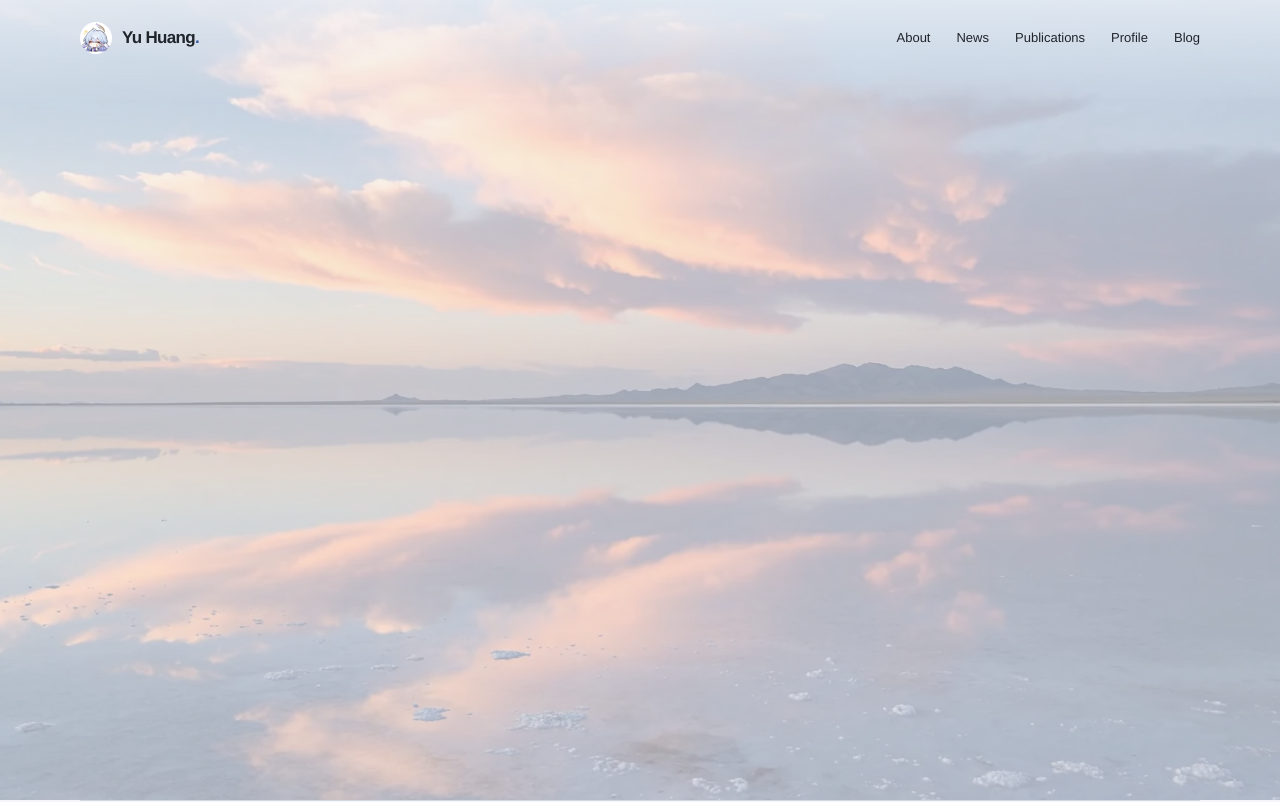
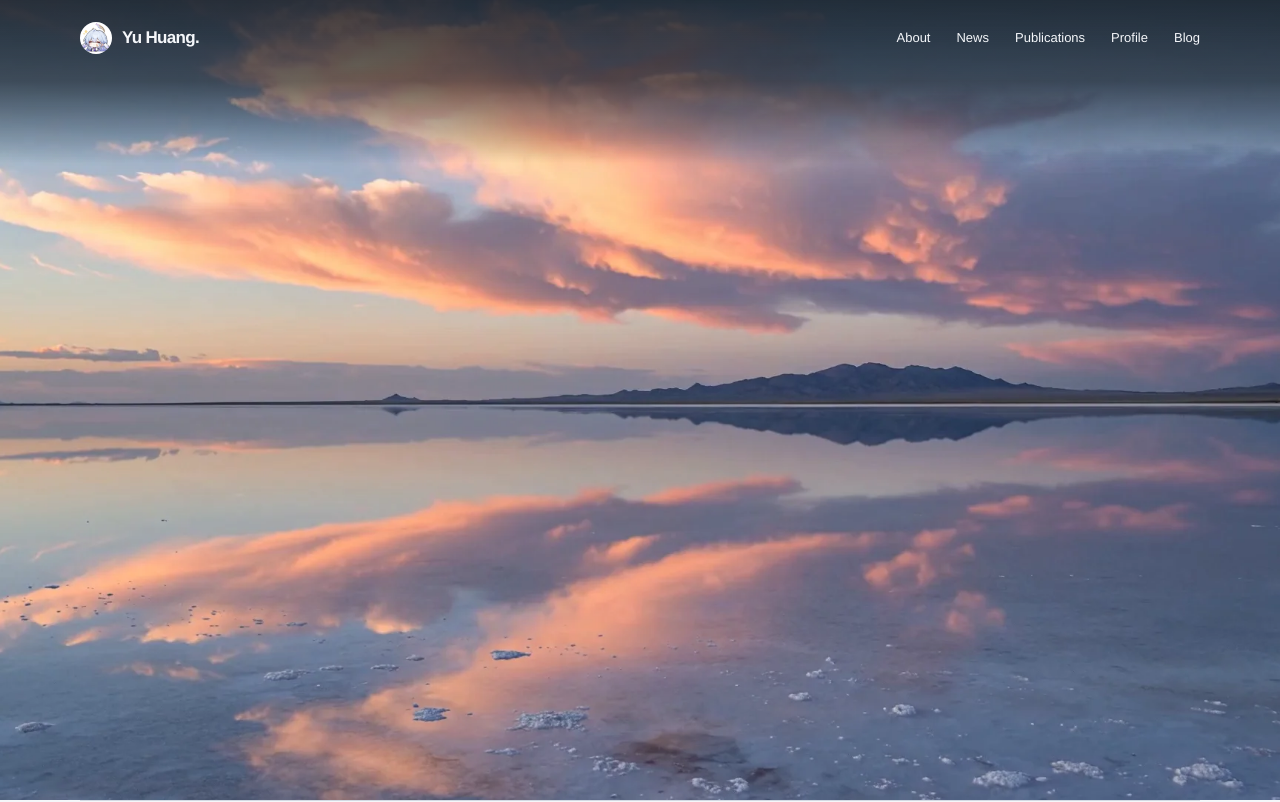
Before and after one commit to hardenyu21/hardenyu21.github.io, a React (Vite) app: page / in a window 1280 px wide. Shown: the top 802 px of the page. Built offline with nearby package versions, Linux system fonts and the light colour scheme.

Commit message:
Restore full-color cover film with independent navigation contrast

```diff
--- a/src/styles/hero.css
+++ b/src/styles/hero.css
@@ -1,6 +1,5 @@
 /* 影片铺满视口宽度，操作留在边缘，正文保持现有主题与版心。 */
 .hero {
-  --cover-opacity: 0.42;
   position: relative;
   display: flex;
   flex-direction: column;
@@ -27,13 +26,12 @@
   min-height: 0;
   overflow: hidden;
   isolation: isolate;
-  background: var(--bg);
+  background: #101418;
 }
-/* 仅背景透明，前景文本和控制保持不透明；不拦截点击。 */
+/* 保留影片原色，不再与全站浅色底混合。 */
 .cover-film-media {
   position: absolute;
   inset: 0;
-  opacity: var(--cover-opacity);
   pointer-events: none;
 }
 .cover-film-foreground {
@@ -73,14 +71,14 @@
   padding: 0;
   border: 0;
   border-radius: 4px;
-  background: transparent;
-  color: var(--text);
+  background: rgb(16 20 24 / 62%);
+  color: #f5f7fa;
 }
 .cover-film-toggle:hover {
-  background: color-mix(in srgb, var(--paper) 65%, transparent);
+  background: rgb(16 20 24 / 82%);
 }
 .cover-film-toggle:focus-visible {
-  outline: 2px solid var(--accent);
+  outline: 2px solid #f5f7fa;
   outline-offset: 4px;
 }
 .cover-film-toggle:disabled {
--- a/src/styles/layout.css
+++ b/src/styles/layout.css
@@ -17,17 +17,28 @@
   inset-inline: 0;
 }
 .site-header--over-film {
+  --accent: #f5f7fa;
   border-bottom-color: transparent;
   background: transparent;
+  color: #f5f7fa;
 }
 .site-header--over-film::before {
   content: '';
   position: absolute;
   z-index: -1;
-  inset: 0 0 -28px;
-  background: linear-gradient(var(--bg), transparent);
-  opacity: 0.65;
+  inset: 0 0 -88px;
+  background: linear-gradient(
+    rgb(16 20 24 / 80%),
+    rgb(16 20 24 / 62%) 50%,
+    rgb(16 20 24 / 0%)
+  );
   pointer-events: none;
+}
+.site-header--over-film .skip-link {
+  color: var(--text);
+}
+.site-header--over-film .site-nav a:hover {
+  text-decoration: underline;
 }
 .site-mark {
   display: flex;
```
Also changed, not shown: 1 other file (tests, documents, lock files or other folders).
